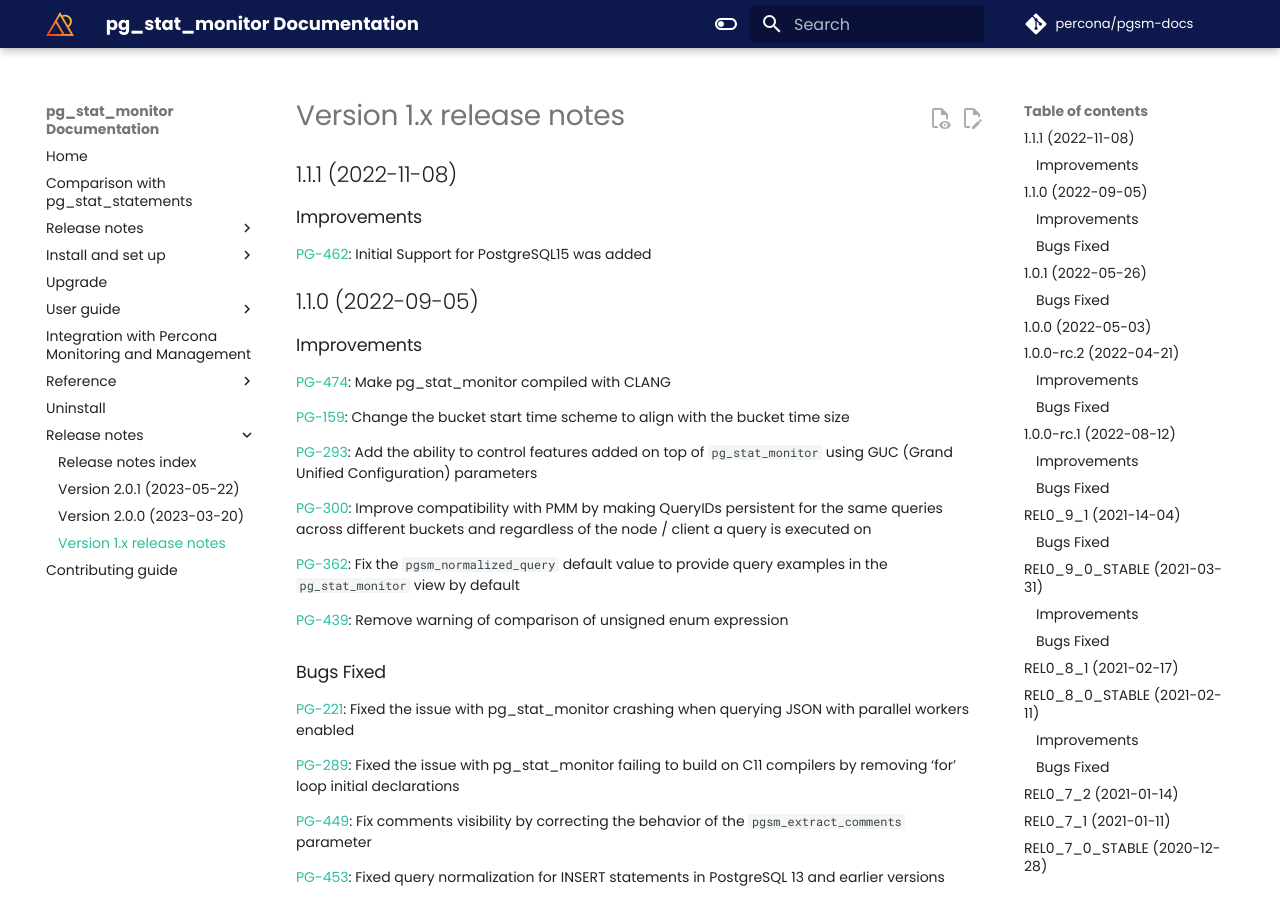
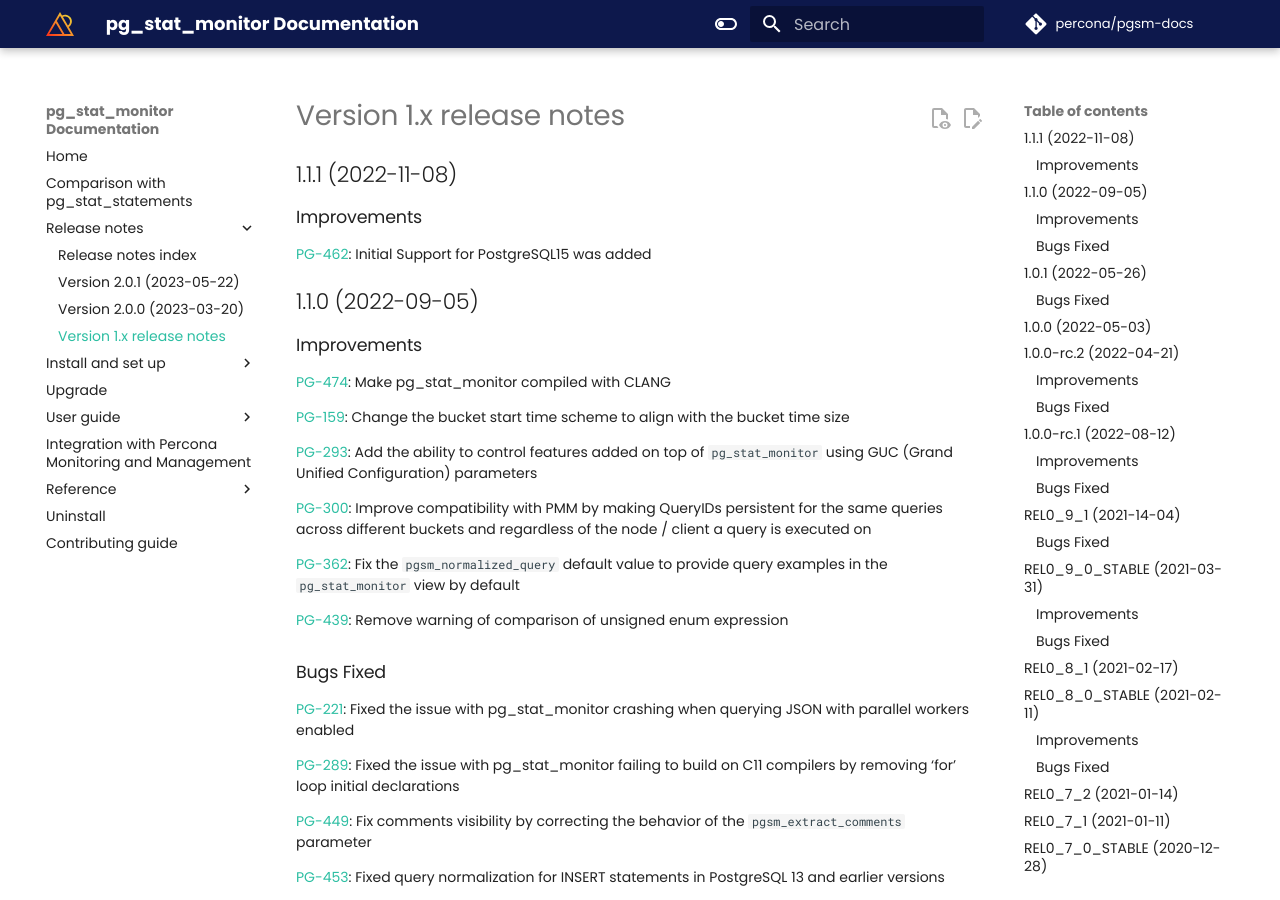
Before and after one commit to percona/pgsm-docs, an MkDocs documentation site: the page built from docs/release-notes/1.x.md, in a window 1280 px wide and 900 px high. Built offline with MkDocs 1.6.1 and Material for MkDocs 9.7.7, drawn with Linux system fonts in a browser that asks for light colours; nearby versions of some CDN libraries; comment, search, counter and statistics services are not loaded; the version menu is left out; part of the change alters nothing that is shown.

Commit message:
Update mkdocs.yml
Side TOC contains duplicated Release notes section

```diff
--- a/mkdocs.yml
+++ b/mkdocs.yml
@@ -138,10 +138,5 @@ nav:
       - reference.md
     - configuration.md
   - Uninstall: uninstall.md
-  - Release notes:
-    - Release notes index: release-notes/release_notes.md
-    - release-notes/2.0.1.md
-    - release-notes/2.0.0.md
-    - release-notes/1.x.md
   - contributing.md
 # - Version Selector: "../"
```
